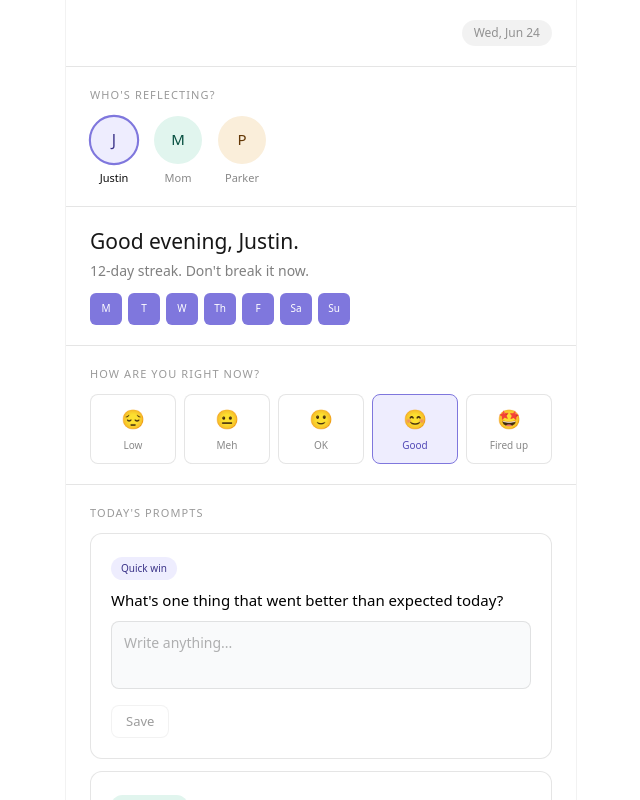
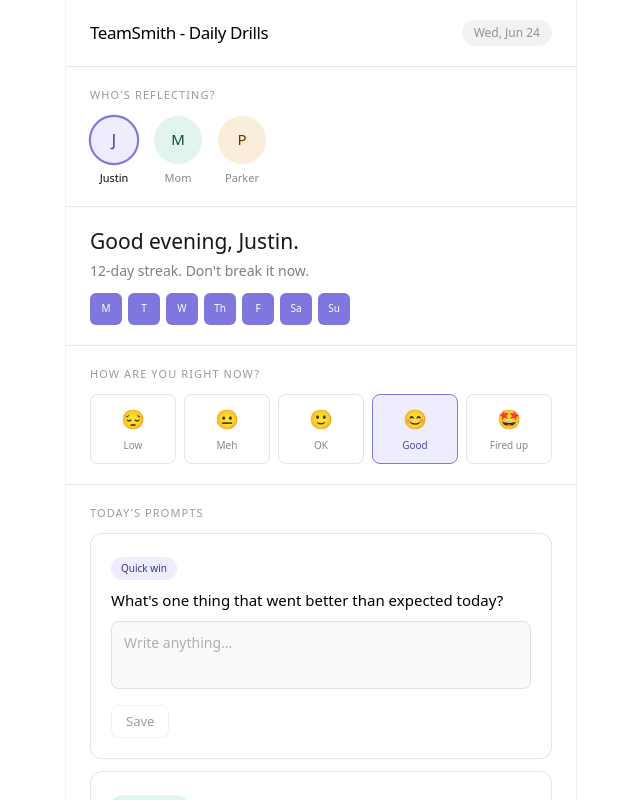
Before and after one commit to jsmith-art1/DailyDrills---TeamSmith, a Next.js app: page / in a window 1280 px wide. Shown: the top 800 px of the page, without its empty margins (319-959 px from the left). Built offline with nearby package versions, Linux system fonts and the light colour scheme; no server answers; the database is empty.

Commit message:
Add TeamSmith homepage title

```diff
--- a/app/page.tsx
+++ b/app/page.tsx
@@ -25,7 +25,10 @@ export default function TodayPage() {
 
   return (
     <main>
-      <header className="px-6 py-5 border-b border-black/10 flex items-center justify-end">
+      <header className="px-6 py-5 border-b border-black/10 flex items-center justify-between gap-3">
+        <div className="text-[17px] font-medium tracking-tight text-black">
+          TeamSmith - Daily Drills
+        </div>
         <div className="text-[12px] text-black/40 bg-black/5 px-3 py-1 rounded-full">
           {new Date().toLocaleDateString("en-US", {
             weekday: "short",
```
